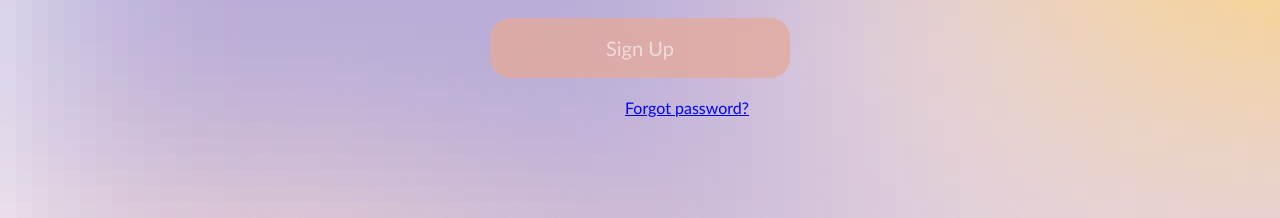
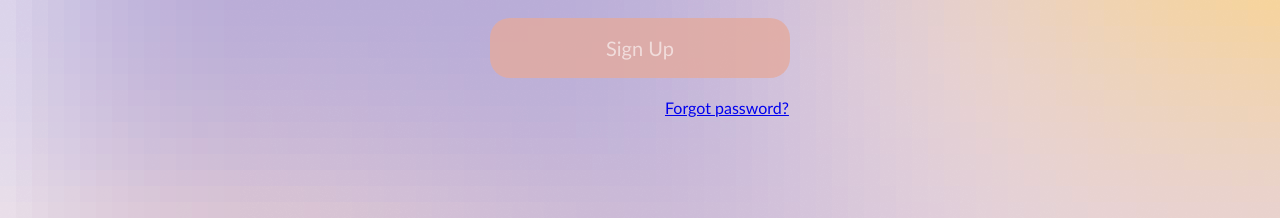
Before and after one commit to Saumya-2521/CourseMate, a Flask app: page / in a window 1280 px wide. Shown: the part 582-800 px from the top of the page. Run offline with Flask 3, Linux system fonts and the light colour scheme.

Commit message:
moved forgot password

```diff
--- a/static/styles/style.css
+++ b/static/styles/style.css
@@ -49,5 +49,5 @@ body {
 
 .container_bottom {
     font-family: 'Gill Sans', 'Gill Sans MT', Calibri, 'Trebuchet MS', sans-serif;
-    transform: translateX(235px);
+    transform: translateX(275px);
 }
```
